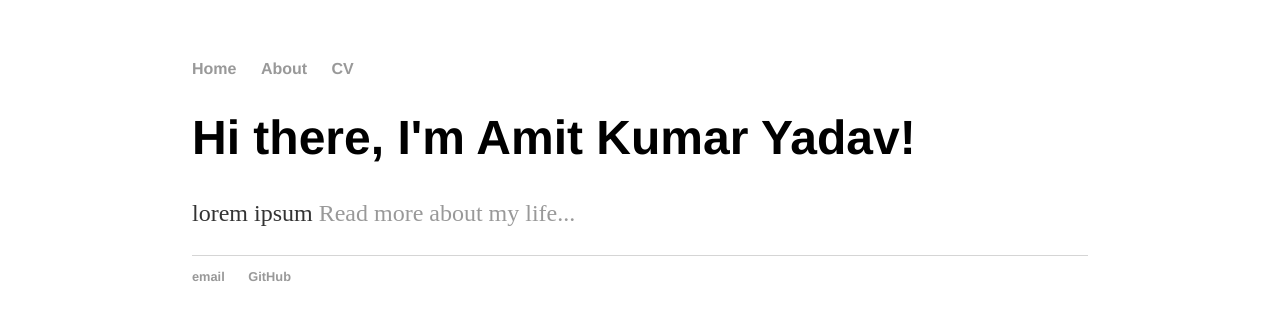
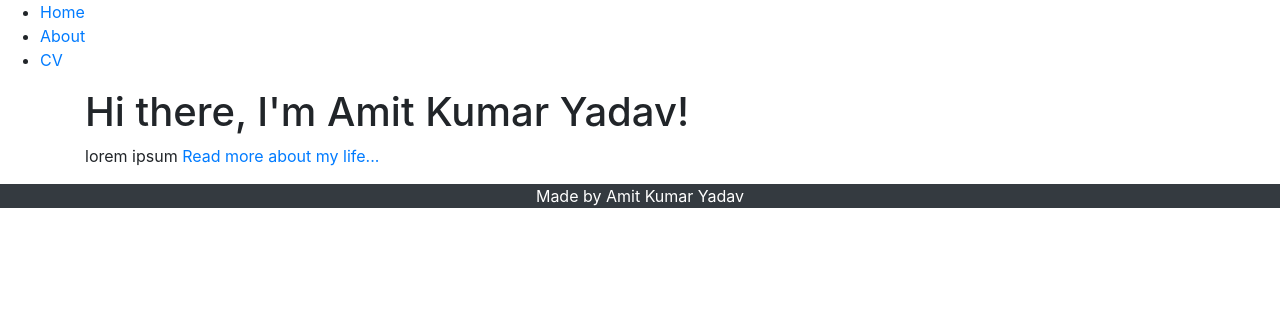
Before and after one commit to savewater1/savewater1.github.io, a Jekyll site: the page built from index.html, in a window 1280 px wide. Shown: the top 320 px of the page. Built offline with Jekyll 4.4.1, drawn with Linux system fonts in a browser that asks for light colours.

Commit message:
Changed footer and CSS reset
Changed the footer to include information about who made the website. Reseted the main.css file.

```diff
--- a/_layouts/default.html
+++ b/_layouts/default.html
@@ -2,7 +2,15 @@
 	<html lang="en-US">
 		<head>
 			<title>{{ page.title }}</title>
-			<!-- link to main stylesheet -->
+			<meta charset="utf-8">
+			<!-- Responsive -->
+			<meta name="viewport" content="width=device-width, initial-scale=1">
+			<!-- Bootstrap -->
+  			<link rel="stylesheet" href="https://maxcdn.bootstrapcdn.com/bootstrap/4.5.2/css/bootstrap.min.css">
+  			<script src="https://ajax.googleapis.com/ajax/libs/jquery/3.5.1/jquery.min.js"></script>
+  			<script src="https://cdnjs.cloudflare.com/ajax/libs/popper.js/1.16.0/umd/popper.min.js"></script>
+			<script src="https://maxcdn.bootstrapcdn.com/bootstrap/4.5.2/js/bootstrap.min.js"></script>
+			<!-- Custom stylesheet-->
 			<link rel="stylesheet" type="text/css" href="/css/main.css">
 		</head>
 		<body>
@@ -19,10 +27,13 @@
 
 			</div><!-- /.container -->
 			<footer>
-	    		<ul>
+	    		<!--<ul>
 	        		<li><a href="mailto:amitsyadav.yadav716@gmail.com">email</a></li>
 	        		<li><a href="https://github.com/savewater1">GitHub</a></li>
-				</ul>
+				</ul>-->
+				<div class="container-fluid text-center bg-dark text-white">
+					<span>Made by Amit Kumar Yadav</span>
+				</div>
 			</footer>
 		</body>
 	</html>
--- a/css/main.css
+++ b/css/main.css
@@ -1,43 +1 @@
-body {
-    margin: 60px auto;
-    width: 70%;
-}
-nav ul, footer ul {
-    font-family:'Helvetica', 'Arial', 'Sans-Serif';
-    padding: 0px;
-    list-style: none;
-    font-weight: bold;
-}
-nav ul li, footer ul li {
-    display: inline;
-    margin-right: 20px;
-}
-a {
-    text-decoration: none;
-    color: #999;
-}
-a:hover {
-    text-decoration: underline;
-}
-h1 {
-    font-size: 3em;
-    font-family:'Helvetica', 'Arial', 'Sans-Serif';
-}
-p {
-    font-size: 1.5em;
-    line-height: 1.4em;
-    color: #333;
-}
-footer {
-    border-top: 1px solid #d5d5d5;
-    font-size: .8em;
-}
-
-ul.posts {
-    margin: 20px auto 40px;
-    font-size: 1.5em;
-}
-
-ul.posts li {
-    list-style: none;
-}
+/* Main CSS file */
```
